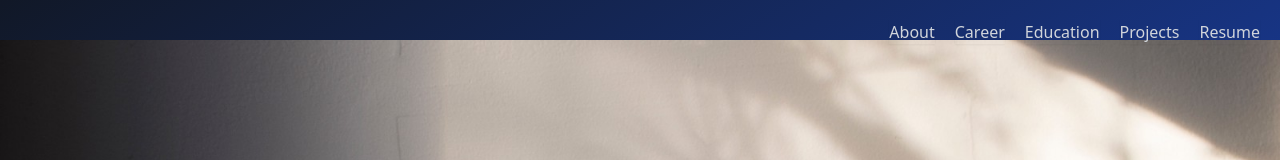
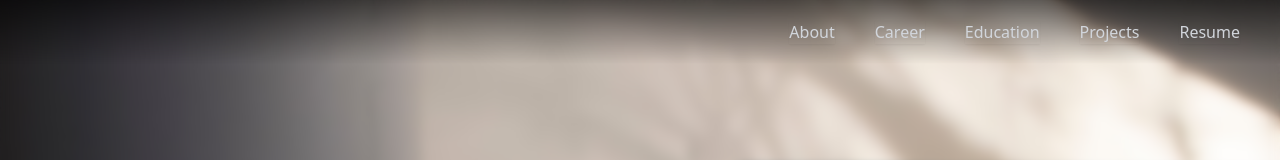
Before and after one commit to Patrick9263/portfolio, a React app: page / in a window 1280 px wide. Shown: the top 160 px of the page. Built offline with nearby package versions, Linux system fonts and the light colour scheme.

Commit message:
work on parralax effect

```diff
--- a/package.json
+++ b/package.json
@@ -57,6 +57,8 @@
 		"react": "^16.13.1",
 		"react-dom": "^16.13.1",
 		"react-router-dom": "^5.2.0",
-		"react-scroll-parallax": "^2.3.5"
+		"react-scroll": "^1.8.1",
+		"react-scroll-parallax": "^2.3.5",
+		"react-spring": "^8.0.27"
 	}
 }
--- a/src/components/Home/Home.jsx
+++ b/src/components/Home/Home.jsx
@@ -1,27 +1,34 @@
 import React from 'react'
-import { ParallaxBanner } from 'react-scroll-parallax'
+// import { ParallaxBanner } from 'react-scroll-parallax'
+import { Parallax, ParallaxLayer } from 'react-spring/renderprops-addons'
+
 import Navigation from '../Navigation/Navigation'
-import './style.scss'
+import './Home.scss'
 
 import profilePic from '../../../assets/profilePic.png'
 import banner from '../../../assets/banner.jpeg'
+// other background
+// https://wallpaper.dog/large/5558065.jpg
+// https://www.wallpapertip.com/wmimgs/116-1168442_landscape-4k-mountains.jpg
 
 // https://github.com/jscottsmith/react-scroll-parallax#banner-layers-prop
 
 const Home = () => {
+	const bannerStyle = {
+		backgroundImage: `url(${banner})`
+	}
+	const secondPageStyle = {
+		backgroundImage: `url(https://wallpaper.dog/large/5558065.jpg)`,
+		backgroundSize: 'cover'
+	}
 	return (
-		<div className='flex flex-col justify-center items-center select-none min-h-screen bg-gradient-to-br from-gray-900 to-blue-700'>
+		<>
 			<Navigation />
 
-			<img
-				className='w-50 h-50 mx-auto'
-				src={banner}
-				// src='https://www.wallpapertip.com/wmimgs/116-1168442_landscape-4k-mountains.jpg'
-				alt=''
-				width='100%'
-				height='100vh'
-			/>
-
+			<Parallax pages={2} scrolling horizontal={false}>
+				<ParallaxLayer factor={1} offset={0} speed={0.1}>
+					<div className='background-image' style={bannerStyle} />
+					<div style={{ display: 'flex', justifyContent: 'center', width: '100%' }}>
 						<img
 							className='w-50 h-50 rounded-full mx-auto'
 							style={{ position: 'absolute', top: '55vh' }}
@@ -30,27 +37,23 @@ const Home = () => {
 							width='384'
 							height='512'
 						/>
-
 						<h1 className='text-6xl text-white border-b-4 pb-4' style={{ position: 'absolute', top: '85vh' }}>
 							Patrick Smith
 						</h1>
+					</div>
+				</ParallaxLayer>
 
-			<ParallaxBanner
-				id='about'
-				className=''
-				layers={[
-					{
-						image: 'https://wallpaper.dog/large/5558065.jpg',
-						amount: 0.1
-					}
-				]}
-				style={{
-					filter: 'blur(8px)',
-					WebkitFilter: 'blur(8px)',
-					opacity: 0.2
-				}}
-			/>
+				<ParallaxLayer factor={1} offset={1} speed={0.1}>
+					<div className='background-image' style={secondPageStyle}>
+						<div style={{ display: 'flex', justifyContent: 'center', width: '100%' }}>
+							<h1 id='about' className='element'>
+								Scroll to element
+							</h1>
 						</div>
+					</div>
+				</ParallaxLayer>
+			</Parallax>
+		</>
 	)
 }
 
--- /dev/null
+++ b/src/components/Home/Home.scss
@@ -0,0 +1,27 @@
+.background-image::before {
+	content: '';
+	position: absolute;
+	z-index: 2;
+	width: 100%;
+	height: 100%;
+	-webkit-backdrop-filter: blur(5px); /* apply the blur */
+	backdrop-filter: blur(5px); /* apply the blur */
+	pointer-events: none; /* make the pseudo class click-through */
+}
+
+.background-image {
+	position: relative;
+	z-index: -1;
+	height: 100%;
+	background: no-repeat center center;
+	background-size: cover;
+	background-position: center;
+	-webkit-background-size: cover;
+	-moz-background-size: cover;
+	-o-background-size: cover;
+}
+
+.element {
+	color: red;
+	font-size: large;
+}
--- a/src/components/Navigation/Navigation.jsx
+++ b/src/components/Navigation/Navigation.jsx
@@ -1,15 +1,16 @@
 import React from 'react'
 // import { Link } from 'react-router-dom'
+import { Link } from 'react-scroll'
 import './Navigation.scss'
 
 const Navigation = () => {
-	const linkStyles = 'text-2 text-gray-300 mr-5 shadow-sm navLinks'
+	const linkStyles = 'navLinks text-2 text-gray-300 mr-10 shadow-sm'
 
 	return (
-		<div className='flex flex-row justify-end items-center select-none absolute inset-x-0 top-0 h-16'>
-			<a href='#about' className={linkStyles}>
+		<div className='navBar flex flex-row justify-end items-center select-none absolute inset-x-0 top-0 h-16'>
+			<Link className={linkStyles} to='about' spy={false} smooth duration={500}>
 				About
-			</a>
+			</Link>
 
 			<a href='#career' className={linkStyles}>
 				Career
@@ -26,28 +27,6 @@ const Navigation = () => {
 			<a href='#resume' className={linkStyles}>
 				Resume
 			</a>
-
-			{/*
-			<Link to='#about' className={linkStyles}>
-				About
-			</Link>
-
-			<Link to='#career' className={linkStyles}>
-				Career
-			</Link>
-
-			<Link to='#education' className={linkStyles}>
-				Education
-			</Link>
-
-			<Link to='#projects' className={linkStyles}>
-				Projects
-			</Link>
-
-			<Link to='#resume' className={linkStyles}>
-				Resume
-			</Link>
-*/}
 		</div>
 	)
 }
--- a/src/components/Navigation/Navigation.scss
+++ b/src/components/Navigation/Navigation.scss
@@ -6,3 +6,8 @@ $transitionSpeed: 0.1s;
 	-webkit-transition: all $transitionSpeed ease-in;
 	transition: all $transitionSpeed ease-in;
 }
+
+.navBar {
+	z-index: 100;
+	background-image: linear-gradient(rgb(0, 0, 0, 0.6), rgb(255, 255, 255, 0));
+}
```
Also changed, not shown: src/components/Home/style.scss (deleted), 1 other file (tests, documents, lock files or other folders). Lines whose indentation alone changed are shown as unchanged.
